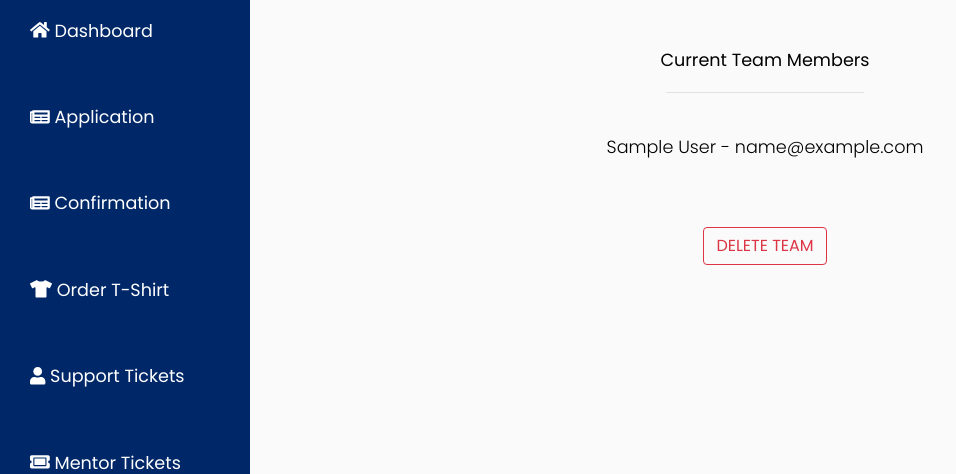
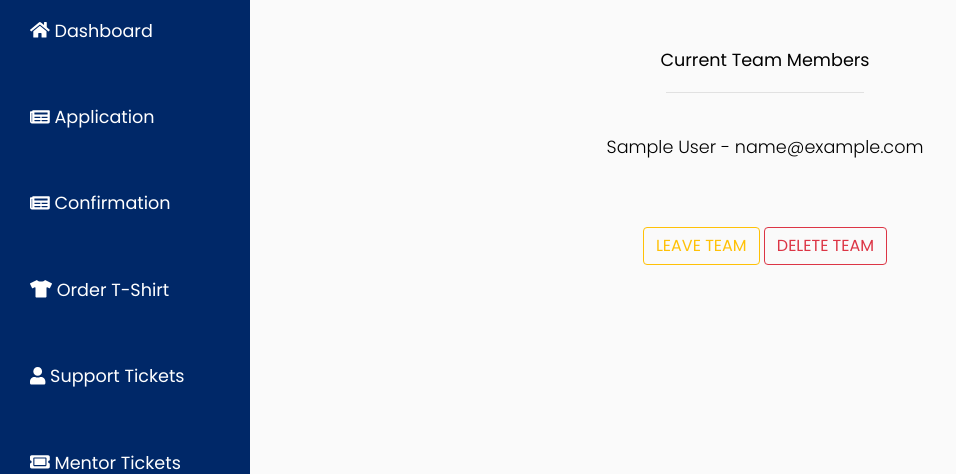
Before and after one commit to rithik/HackX, a Django app: page /teams in a window 1280 px wide. Shown: the part 285-759 px from the top of the page, without its empty margins (0-956 px from the left). Run offline with Django 3.2, Linux system fonts and the light colour scheme; the first user in the database is signed in; tables that the repository leaves empty hold one stand-in row (Sample ...); some libraries are stand-ins or nearby versions.

Commit message:
Add leave team functionality

```diff
--- a/templates/teams.html
+++ b/templates/teams.html
@@ -100,7 +100,9 @@
 <form class="form-signin" method="POST" action="/teams" style="width:60%; margin:auto; display:block;">
     {% csrf_token %}
     <div class="form-group">
-        <center><button type="submit" class="btn btn-outline-danger text-uppercase" name="button-type" value="delete"
+        <center><button type="submit" class="btn btn-outline-warning text-uppercase" name="button-type" value="leave"
+            id="leave-team-button">Leave Team</button>
+            <button type="submit" class="btn btn-outline-danger text-uppercase" name="button-type" value="delete"
         id="delete-team-button">Delete Team</button></center>
     </div>
 </form>
--- a/users/views.py
+++ b/users/views.py
@@ -123,6 +123,18 @@ def view_teams(request):
                 "msg": "Created New Team",
                 "error": False,
                 "section": "create",
+                "allowed": True
+            }
+        elif button_type == "leave":
+            u.team = None
+            u.save()
+            context = {
+                "user": u,
+                "highlight": "team",
+                "team": u.team if u.team else None,
+                "msg": "Left Team",
+                "error": False,
+                "section": "join",
                 "allowed": True
             }
         elif button_type == "delete":
```
